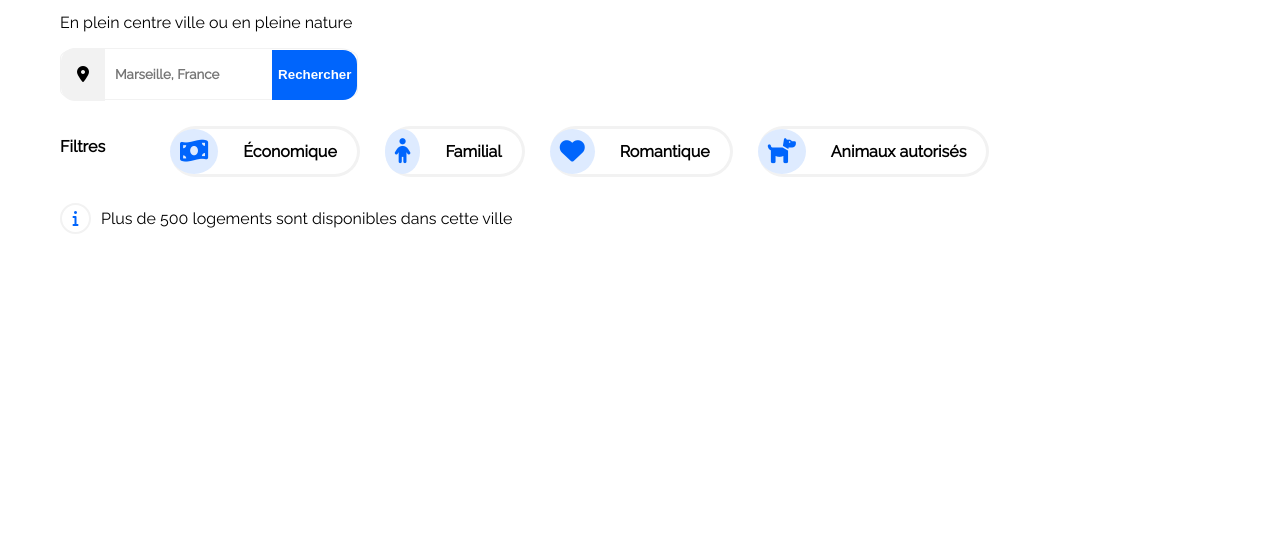
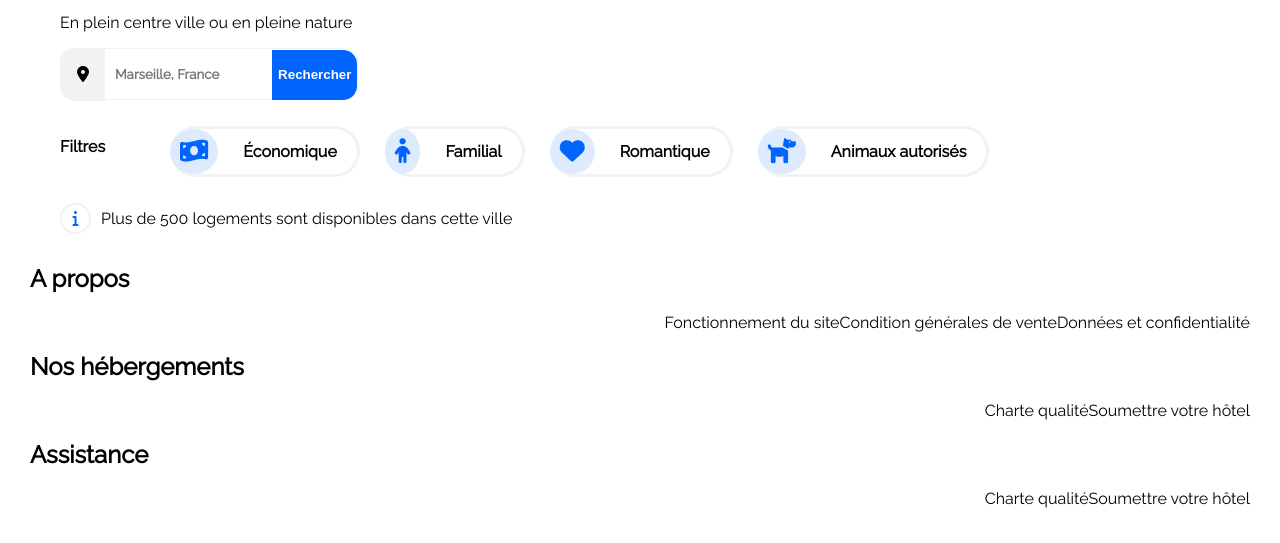
Before and after one commit to FYTomi/PhamDanielTomi_2_03082021, a plain HTML site: page index.html in a window 1280 px wide. Shown: the part 121-664 px from the top of the page. Drawn offline with Linux system fonts and the light colour scheme.

Commit message:
Ajout footer html

```diff
--- a/index.html
+++ b/index.html
@@ -67,5 +67,38 @@
                 </div>
             </header>
 
+            <main>
+
+            </main>
+
+            <footer>
+
+                <section class="about">
+                    <h2>A propos</h2>
+                    <ul>
+                        <li><a href="#">Fonctionnement du site</a></li>
+                        <li><a href="#">Condition générales de vente</a></li>
+                        <li><a href="#">Données et confidentialité</a></li>
+                    </ul>
+                </section>
+
+                <section class="hebergement">
+                    <h2>Nos hébergements</h2>
+                    <ul>
+                        <li><a href="#">Charte qualité</a></li>
+                        <li><a href="#">Soumettre votre hôtel</a></li>
+                    </ul>
+                </section>
+
+                <section class="assistance">
+                    <h2>Assistance</h2>
+                    <ul>
+                        <li><a href="#">Charte qualité</a></li>
+                        <li><a href="#">Soumettre votre hôtel</a></li>
+                    </ul>
+                </section>
+
+
+            </footer>
         </body>
 </html>
```
